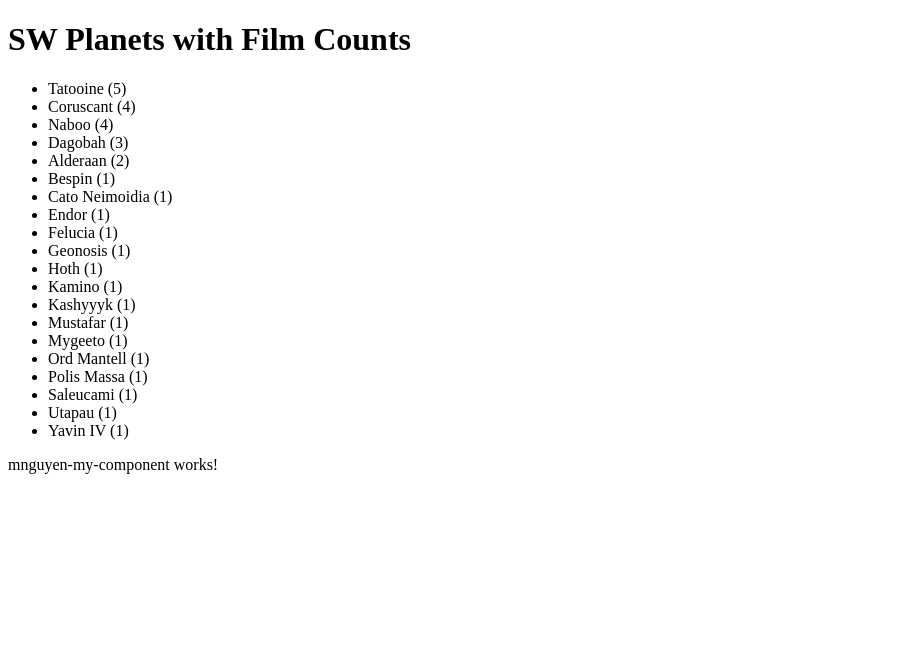
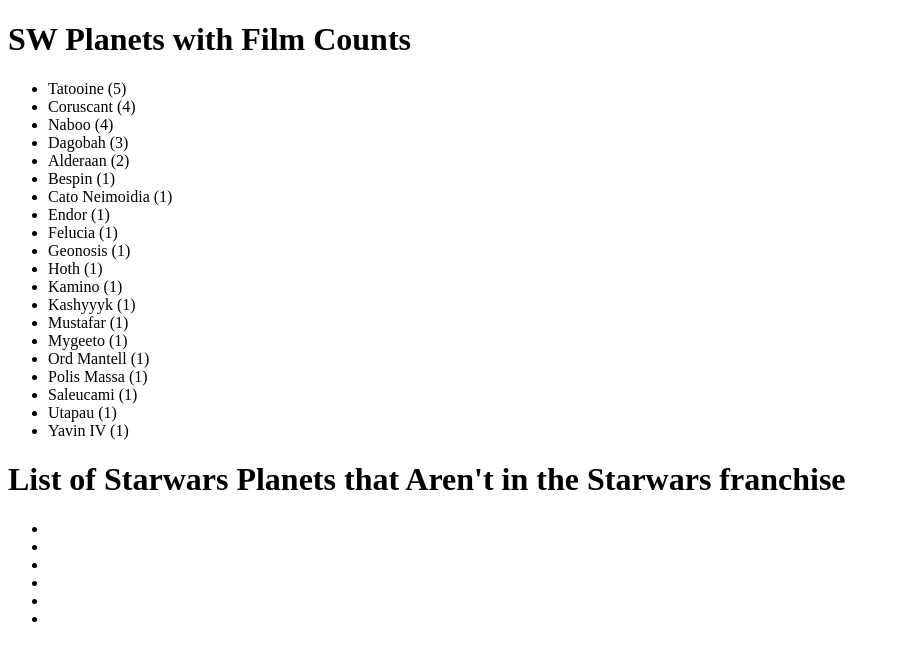
Before and after one commit to 2025-fall-js-frameworks/angular-components, an Angular app: page / in a window 1280 px wide. Shown: the top 660 px of the page, without its empty margins (0-900 px from the left). Built offline with nearby package versions, Linux system fonts and the light colour scheme.

Commit message:
Modified component
Ezekiel

```diff
--- a/src/app/mnguyen-my-component/mnguyen-my-component.html
+++ b/src/app/mnguyen-my-component/mnguyen-my-component.html
@@ -1 +1,9 @@
-<p>mnguyen-my-component works!</p>
+<h1>List of Starwars Planets that Aren't in the Starwars franchise</h1>
+<ul>
+	<li></li>
+	<li></li>
+	<li></li>
+	<li></li>
+	<li></li>
+	<li></li>
+</ul>
```
